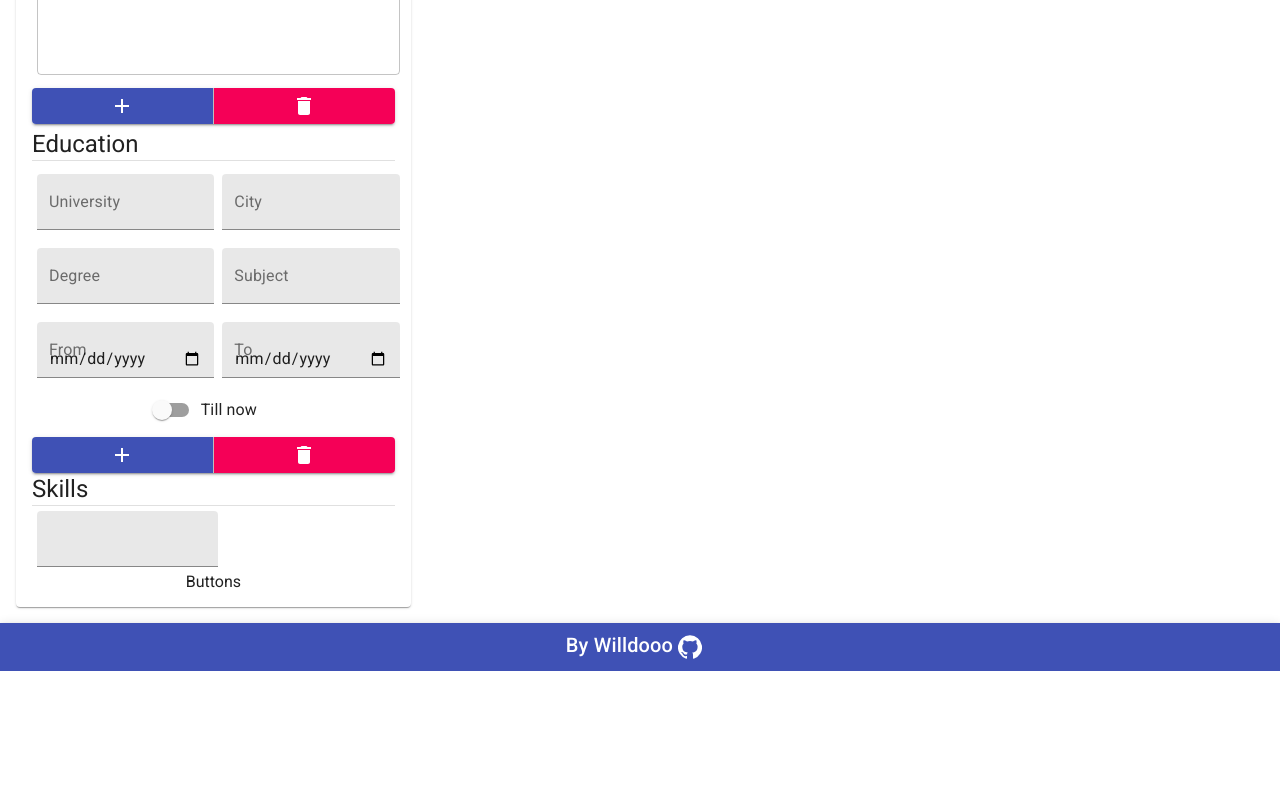
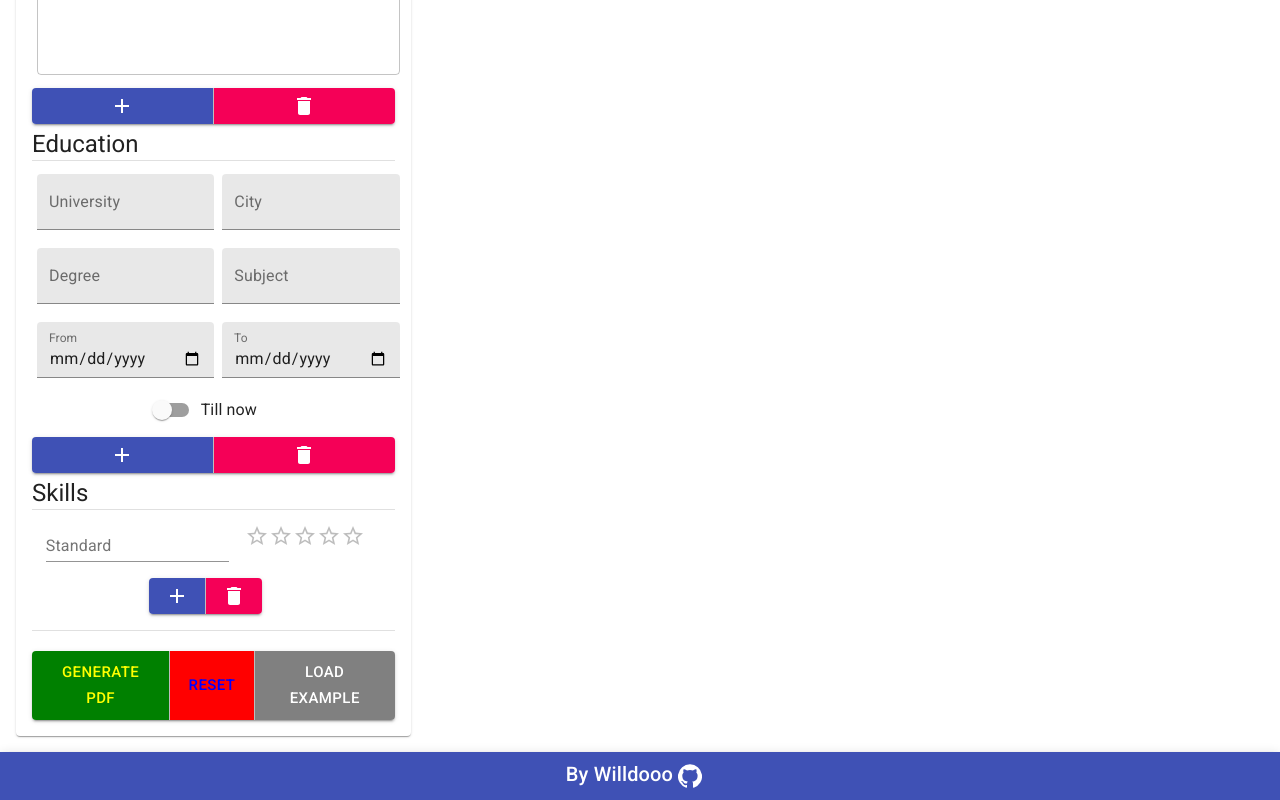
Before and after one commit to TheDiscoScript/odinProject_CV-Application, a React (Create React App) app: page / in a window 1280 px wide. Shown: the part 866-1666 px from the top of the page. Before the commit the page ends 1537 px from the top, so only its background shows below. Built offline with nearby package versions, Linux system fonts and the light colour scheme.

Commit message:
finished UI with Date, starting to work on Preview UI

```diff
--- a/package.json
+++ b/package.json
@@ -6,6 +6,7 @@
     "@date-io/date-fns": "^1.3.13",
     "@material-ui/core": "^4.11.3",
     "@material-ui/icons": "^4.11.2",
+    "@material-ui/lab": "^4.0.0-alpha.57",
     "@material-ui/pickers": "^3.3.10",
     "@material-ui/styles": "^4.11.3",
     "@testing-library/jest-dom": "^5.11.10",
--- a/src/components/mainComponentsLeft/dataComponents/Buttons.js
+++ b/src/components/mainComponentsLeft/dataComponents/Buttons.js
@@ -1,6 +1,32 @@
-import React from "react";
+import React, { Component } from "react";
+import Box from "@material-ui/core/Box";
+import Divider from "@material-ui/core/Divider";
+import Paper from "@material-ui/core/Paper";
+import Button from "@material-ui/core/Button";
+import ButtonGroup from "@material-ui/core/ButtonGroup";
 
-const Buttons = () => {
-  return <div>Buttons</div>;
-};
-export default Buttons;
+class EventButtons extends Component {
+  render() {
+    return (
+      <Box style={{ marginTop: "20px" }}>
+        <Divider fullwidth />{" "}
+        <ButtonGroup
+          size="large"
+          variant="contained"
+          style={{ marginTop: "20px" }}
+        >
+          <Button style={{ backgroundColor: "green", color: "yellow" }}>
+            Generate PDF
+          </Button>
+          <Button style={{ backgroundColor: "red", color: "blue" }}>
+            Reset
+          </Button>
+          <Button style={{ backgroundColor: "gray", color: "white" }}>
+            Load Example
+          </Button>
+        </ButtonGroup>
+      </Box>
+    );
+  }
+}
+export default EventButtons;
--- a/src/components/mainComponentsLeft/dataComponents/Experience.js
+++ b/src/components/mainComponentsLeft/dataComponents/Experience.js
@@ -31,7 +31,7 @@ class Experience extends Component {
         <Date label={datas.labels.From} />
         <Date label={datas.labels.To} />
         <Grid
-          item
+          container
           xs={12}
           sm={12}
           md={12}
--- a/src/components/mainComponentsLeft/dataComponents/Skills.js
+++ b/src/components/mainComponentsLeft/dataComponents/Skills.js
@@ -1,14 +1,16 @@
 import React, { Component } from "react";
 import Title from "./buildingBlocks/Title";
-import Text from "./buildingBlocks/Text";
 import Grid from "@material-ui/core/Grid";
+import RatingField from "./buildingBlocks/Rating";
 
 class Skills extends Component {
   render() {
     return (
-      <Grid>
+      <Grid container spacing={1}>
         <Title title={"Skills"} />
-        <Text />
+        <Grid container>
+          <RatingField />
+        </Grid>
       </Grid>
     );
   }
--- a/src/components/mainComponentsLeft/dataComponents/buildingBlocks/Date.js
+++ b/src/components/mainComponentsLeft/dataComponents/buildingBlocks/Date.js
@@ -12,6 +12,9 @@ class Date extends Component {
           variant="filled"
           style={{ width: "100%", margin: "5px" }}
           placeholder="dd/mm/yyyy"
+          InputLabelProps={{
+            shrink: true,
+          }}
         />
       </Grid>
     );
--- /dev/null
+++ b/src/components/mainComponentsLeft/dataComponents/buildingBlocks/Rating.js
@@ -0,0 +1,48 @@
+import React, { Component } from "react";
+import Rating from "@material-ui/lab/Rating";
+import StarBorderIcon from "@material-ui/icons/StarBorder";
+import TextField from "@material-ui/core/TextField";
+import Grid from "@material-ui/core/Grid";
+import Button from "@material-ui/core/Button";
+import ButtonGroup from "@material-ui/core/ButtonGroup";
+import AddIcon from "@material-ui/icons/Add";
+import DeleteIcon from "@material-ui/icons/Delete";
+
+class RatingField extends Component {
+  render() {
+    return (
+      <Grid
+        container
+        xs={12}
+        sm={12}
+        md={12}
+        lg={12}
+        style={{ alignItems: "center", justifyContent: "center" }}
+        spacing={2}
+      >
+        <Grid item>
+          <TextField label="Standard" variant="standard" />
+        </Grid>
+        <Grid item>
+          <Rating
+            name="customized-empty"
+            defaultValue={0}
+            precision={0.5}
+            emptyIcon={<StarBorderIcon fontSize="inherit" />}
+          />
+        </Grid>
+        <Grid item>
+          <ButtonGroup variant="contained">
+            <Button color="primary">
+              <AddIcon />
+            </Button>
+            <Button color="secondary">
+              <DeleteIcon />
+            </Button>
+          </ButtonGroup>
+        </Grid>
+      </Grid>
+    );
+  }
+}
+export default RatingField;
--- a/src/components/mainComponentsRight/PreviewPanel.js
+++ b/src/components/mainComponentsRight/PreviewPanel.js
@@ -1,6 +1,6 @@
 import React from "react";
 
 const PreviewPanel = () => {
-  return <div>Preview</div>;
+  return <div style={{ position: "sticky", top: "10px" }}>Preview</div>;
 };
 export default PreviewPanel;
```
Also changed, not shown: 1 other file (tests, documents, lock files or other folders).
